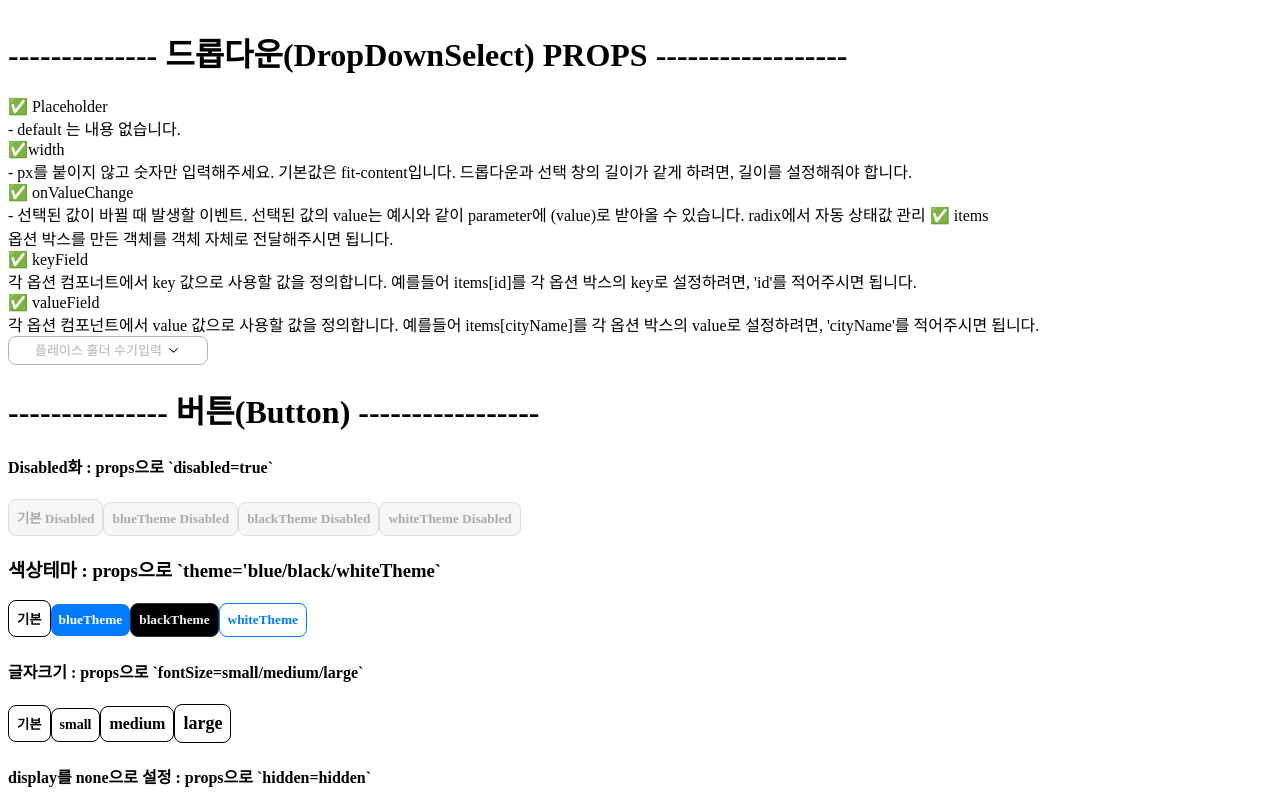
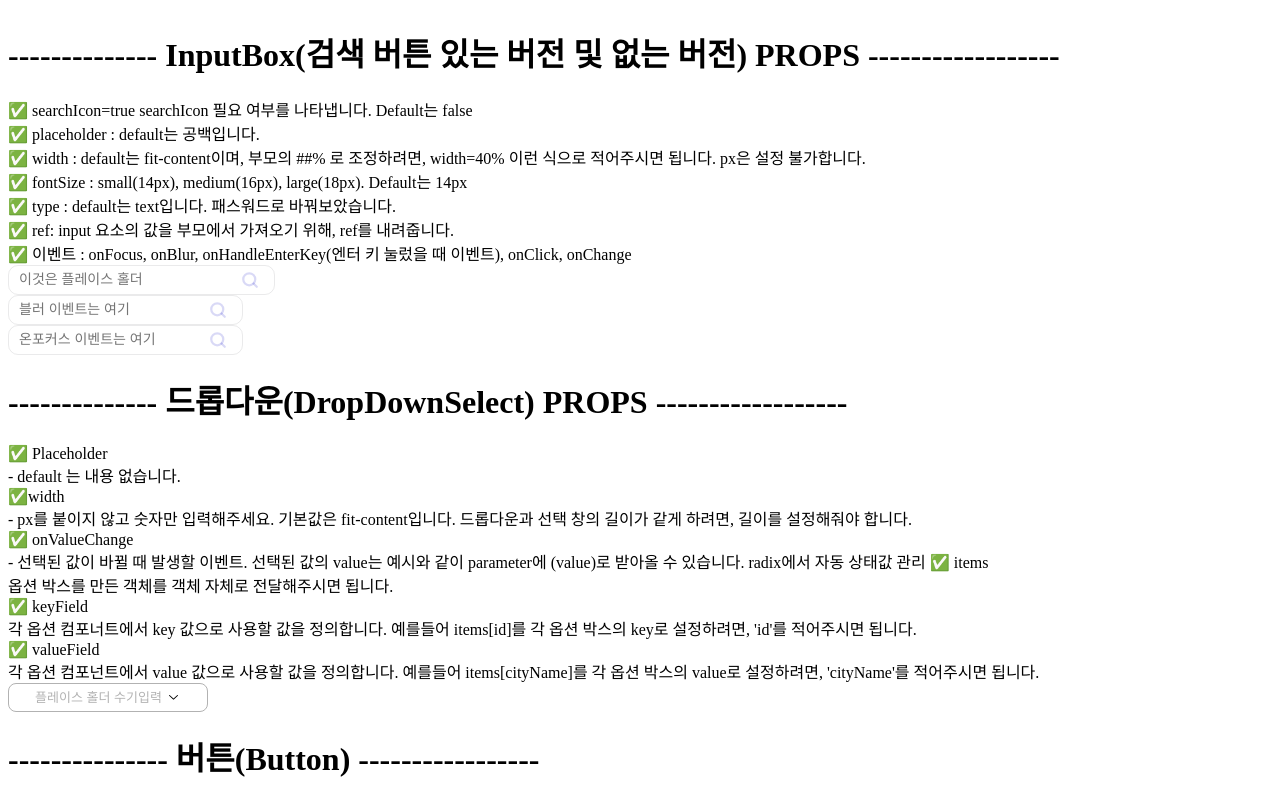
Before and after one commit to joayong202503/joayong_front, a React (Vite) app: page / in a window 1280 px wide. Shown: the top 800 px of the page. Built offline with nearby package versions, Linux system fonts and the light colour scheme.

Commit message:
[feature/common-UI] Create InputBox Component

```diff
--- a/package.json
+++ b/package.json
@@ -15,6 +15,7 @@
     "@radix-ui/react-select": "^2.1.6",
     "@reduxjs/toolkit": "^2.6.1",
     "classnames": "^2.5.1",
+    "lucide-react": "^0.479.0",
     "radix-ui": "^1.1.3",
     "react": "^19.0.0",
     "react-dom": "^19.0.0",
--- /dev/null
+++ b/src/components/common/InputBox.jsx
@@ -0,0 +1,62 @@
+import React, {forwardRef} from 'react';
+import styles from './InputBox.module.scss';
+import {Search} from 'lucide-react';
+
+/**
+ * @param searchIcon - true일시, searchIcon이 나타납니다(Default는 false)
+ * @param placeHolder
+ * @param width - 부모 대비 % 비율로 조정을 원할 시, width={'40%'}와 같이 적어줍니다. px는 설정 불가. default는 fit-content
+ * @param fontSize - small(14px), medium(16px), large(18px). Default는 14px
+ * @param type - default는 text
+ * @param ref = 부모로 input의 value 값을 전달하기 위해서, 부모에서 useRef로 만든 ref를 props으로 받습니다.
+ * @param onClick - 검색 아이콘 눌렀을 때 발생하는 이벤트
+ * @param onChange
+ * @param onHandleEnterKey - 엔터키를 눌렀을 때 발생할 이벤트
+ * @param onFocus
+ * @param onBlur
+ */
+const InputBox
+    = forwardRef(
+    ({
+         searchIcon, type = 'text', placeHolder, fontSize, width,
+         onClick, onHandleEnterKey, onFocus, onBlur, onChange
+     }
+        , ref
+    ) => {
+
+        const handleEnterKey = (e) => {
+            if (e.key === 'Enter' && onHandleEnterKey) {
+                onHandleEnterKey();
+            }
+        };
+
+
+        return (
+            <div
+                className={styles.inputBoxWrapper}
+                style={{width: width?.includes('%') && width}}
+            >
+                <input
+                    ref={ref} // 부모에서 전달받은 ref를 input에 연결
+                    type={type}
+                    className={`${styles.inputBox} ${fontSize ? styles[fontSize] : ''}`}
+                    placeholder={placeHolder}
+                    onKeyDown={handleEnterKey}
+                    onFocus={onFocus}
+                    onBlur={onBlur}
+                    onChange={onChange}
+                />
+                <div className={styles.searchIconContainer}>
+                    {searchIcon && (
+                        <Search
+                            onClick={onClick}
+                            className={`${styles.searchIcon}`}
+                            strokeWidth={3}
+                        />
+                    )}
+                </div>
+            </div>
+        );
+    });
+
+export default InputBox;
--- /dev/null
+++ b/src/components/common/InputBox.module.scss
@@ -0,0 +1,40 @@
+.inputBoxWrapper {
+  display: flex;
+  flex-direction: row;
+  justify-content: space-between;
+  align-items: center;
+  width: fit-content;
+  border-radius: 10px;
+  border: 1px solid rgba(115, 115, 122, 0.15);
+  padding: 5px 15px 5px 8px;
+  gap: 7px;
+}
+
+.searchIconContainer {
+  display: flex;
+  align-items: center;
+  justify-content: center;
+}
+
+.searchIcon {
+  width: 18px;
+  height: 18px;
+  color: rgba(1, 1, 197, 0.15);
+}
+
+.inputBox {
+  background: transparent;
+  border: none;
+  outline: none;
+  color: #000000;
+  line-height: 1.1;
+  font-size: 14px;
+
+  &::placeholder {
+    //color: map-get($description, color);
+  }
+
+  &.large {
+    font-size: 18px;
+  }
+}
--- a/src/pages/TestPage.jsx
+++ b/src/pages/TestPage.jsx
@@ -1,11 +1,58 @@
-import React from 'react';
+import React, {useRef} from 'react';
 import Button from "../components/common/Button.jsx";
 import DropDownSelect from "../components/common/DropDownSelect.jsx";
 import styles from "./TestPage.module.scss";
+import InputBox from "../components/common/InputBox.jsx";
 
 const TestPage = () => {
+
+       // -- 인펏박스 관련 ---- //
+       const inputBoxRef = useRef();
+
         return (
             <div className={styles.page}>
+
+                <h1> -------------- InputBox(검색 버튼 있는 버전 및 없는 버전) PROPS ------------------ </h1>
+                <span> ✅ searchIcon=true searchIcon 필요 여부를 나타냅니다. Default는 false </span><br/>
+                <span> ✅ placeholder : default는 공백입니다. </span><br/>
+                <span> ✅ width : default는 fit-content이며, 부모의 ##% 로 조정하려면, width=40% 이런 식으로 적어주시면 됩니다. px은 설정 불가합니다. </span><br/>
+                <span> ✅ fontSize : small(14px), medium(16px), large(18px). Default는 14px </span><br/>
+                <span> ✅ type : default는 text입니다. 패스워드로 바꿔보았습니다.  </span><br/>
+                <span> ✅ ref: input 요소의 값을 부모에서 가져오기 위해, ref를 내려줍니다.  </span><br/>
+                <span> ✅ 이벤트 : onFocus, onBlur, onHandleEnterKey(엔터 키 눌렀을 때 이벤트), onClick, onChange </span><br/>
+
+                <div className={styles.test}>
+                    <InputBox
+                        searchIcon={true}
+                        placeHolder={'이것은 플레이스 홀더'}
+                        width={'20%'}
+                        fontSize={'medium'}
+                        onHandleEnterKey={() => {
+                            alert('엔터키를 눌렀습니다.')
+                        }}
+                        onClick={() =>  alert('검색 아이콘 클릭 이벤트')}
+                        ref={inputBoxRef}
+                        onChange={() => {alert('value :'+ inputBoxRef.current.value)}}
+                        />
+                </div>
+
+                <InputBox
+                    searchIcon={true}
+                    placeHolder={'블러 이벤트는 여기'}
+                    onBlur={() => {
+                        alert('on Blur')
+                    }}
+                />
+
+                <InputBox
+                    searchIcon={true}
+                    placeHolder={'온포커스 이벤트는 여기'}
+                    onFocus={() => {
+                        alert('on Focus')
+                    }}
+                />
+
+
                 <h1> -------------- 드롭다운(DropDownSelect) PROPS ------------------ </h1>
 
                 <span> ✅ Placeholder </span><br/>
@@ -21,17 +68,17 @@ const TestPage = () => {
                 <span>각 옵션 컴포너트에서 key 값으로 사용할 값을 정의합니다. 예를들어 items[id]를 각 옵션 박스의 key로 설정하려면, 'id'를 적어주시면 됩니다. </span><br/>
                 <span> ✅ valueField</span><br/>
                 <span>각 옵션 컴포넌트에서 value 값으로 사용할 값을 정의합니다. 예를들어 items[cityName]를 각 옵션 박스의 value로 설정하려면, 'cityName'를 적어주시면 됩니다. </span>
-                    <br />
+                <br/>
 
                 <DropDownSelect
                     placeHolder={'플레이스 홀더 수기입력'}
                     width={200}
                     onValueChange={(value) => console.log('선택된 값: ', value)}
                     items={[
-                                { id: 1, name: '사과' },
-                                { id: 2, name: '딸기' },
-                                { id: 3, name: '포도' },
-                                { id: 4, name: '배' },
+                        {id: 1, name: '사과'},
+                        {id: 2, name: '딸기'},
+                        {id: 3, name: '포도'},
+                        {id: 4, name: '배'},
                     ]}
                     keyField='id' // items의 'id'를 key 값으로 해달라
                     valueField='name' // items의 'name'을 value로 해달라
--- a/src/pages/TestPage.module.scss
+++ b/src/pages/TestPage.module.scss
@@ -1,3 +1,7 @@
 .page {
   overflow: auto;
 }
+
+.test {
+  width : 1210px;
+}
```
Also changed, not shown: 1 other file (tests, documents, lock files or other folders). Lines whose indentation alone changed are shown as unchanged.
